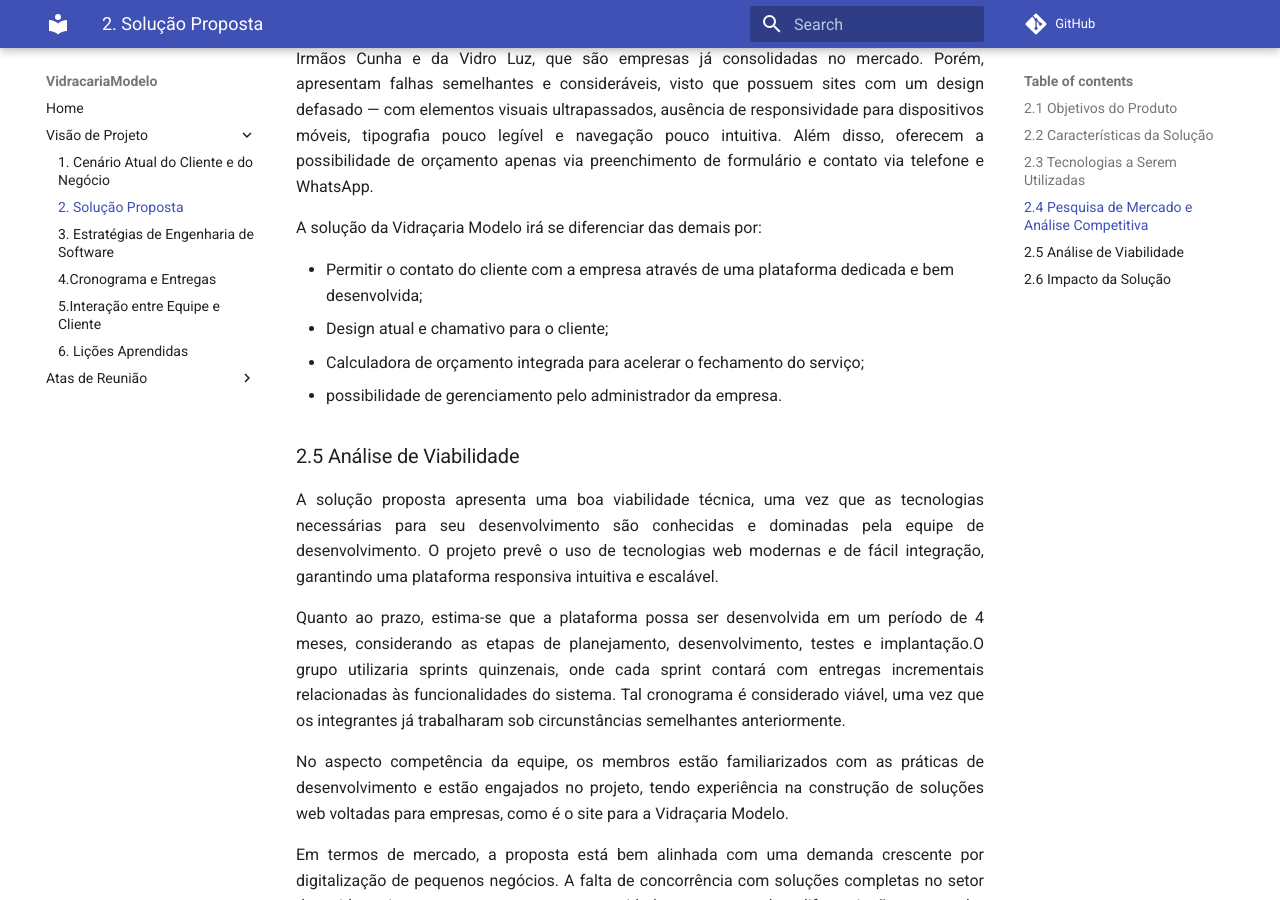
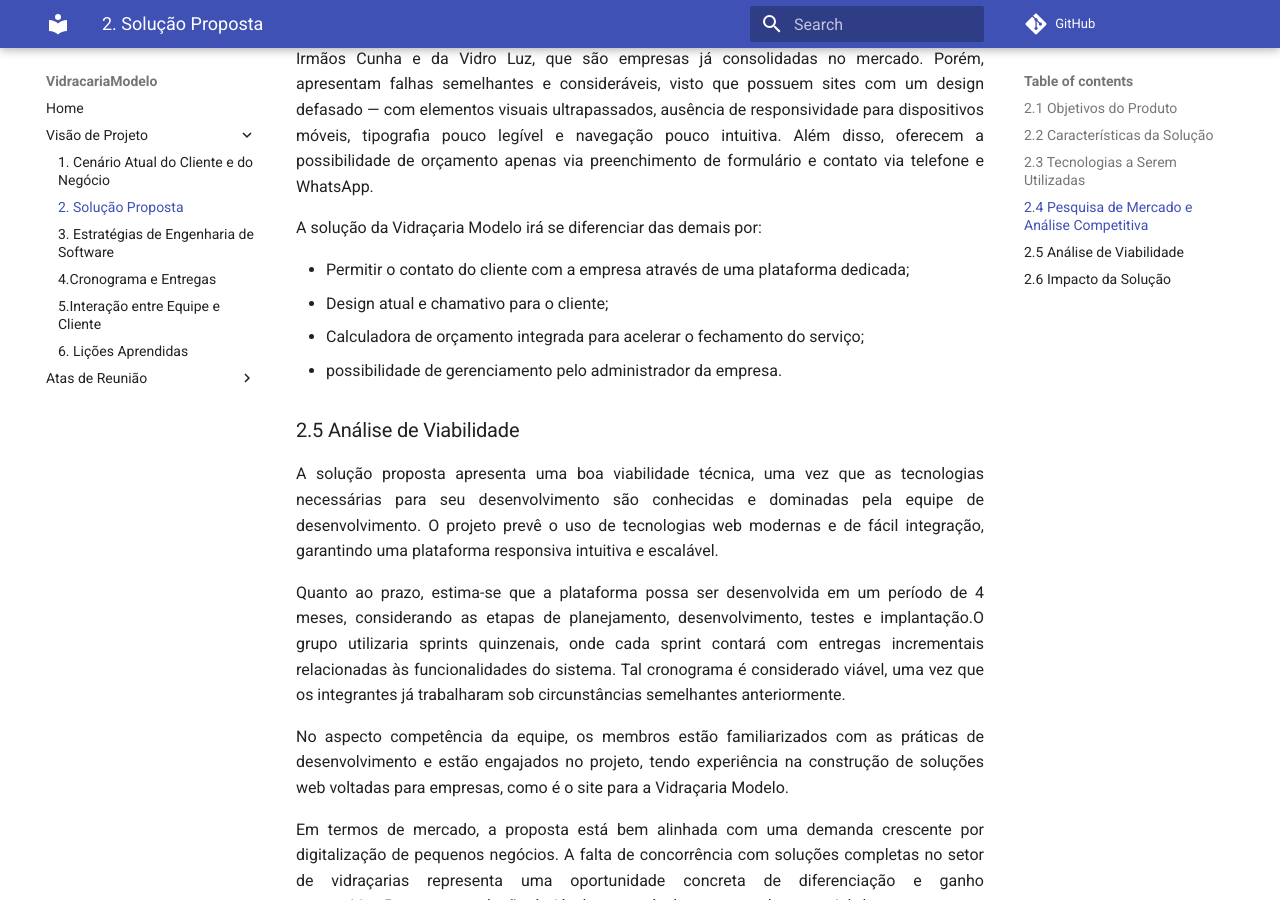
Before and after one commit to mdsreq-fga-unb/2025.1-T01-VidracariaModelo, an MkDocs documentation site: the page built from docs/docs/VisaodeProduto/Solucao_proposta.md, in a window 1280 px wide and 900 px high, scrolled down 940 px. Built offline with MkDocs 1.6.1 and Material for MkDocs 9.7.7, drawn with Linux system fonts in a browser that asks for light colours; comment, search, counter and statistics services are not loaded.

Commit message:
Alteracao no topico 2.4

```diff
--- a/docs/docs/VisaodeProduto/Solucao_proposta.md
+++ b/docs/docs/VisaodeProduto/Solucao_proposta.md
@@ -24,7 +24,7 @@ No ramo das vidraçarias, são exemplos de concorrentes desta plataforma o site
 
 A solução da Vidraçaria Modelo irá se diferenciar das demais por:
 
-- Permitir o contato do cliente com a empresa através de uma plataforma dedicada e bem desenvolvida;
+- Permitir o contato do cliente com a empresa através de uma plataforma dedicada;
 - Design atual e chamativo para o cliente;
 - Calculadora de orçamento integrada para acelerar o fechamento do serviço;
 - possibilidade de gerenciamento pelo administrador da empresa.
```
